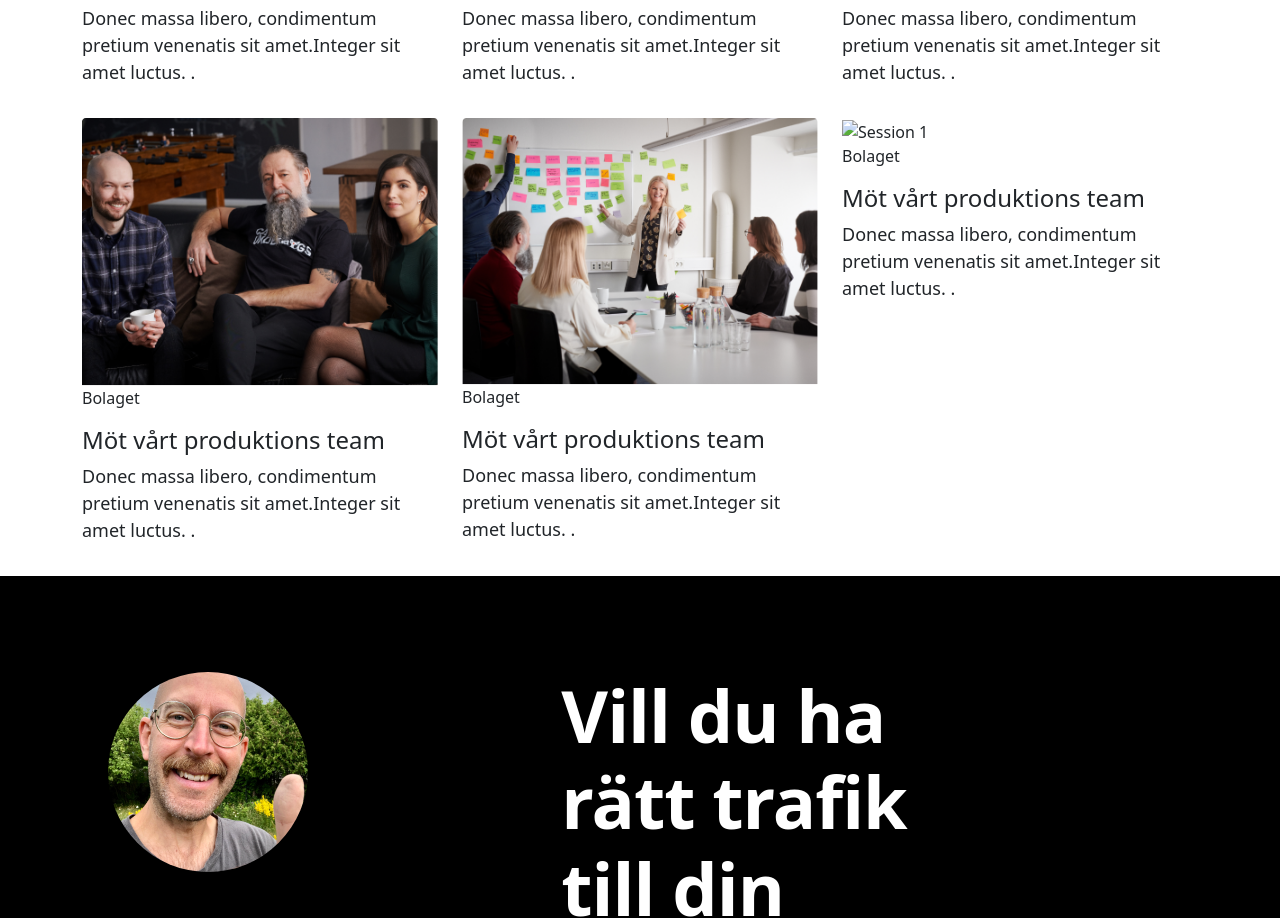
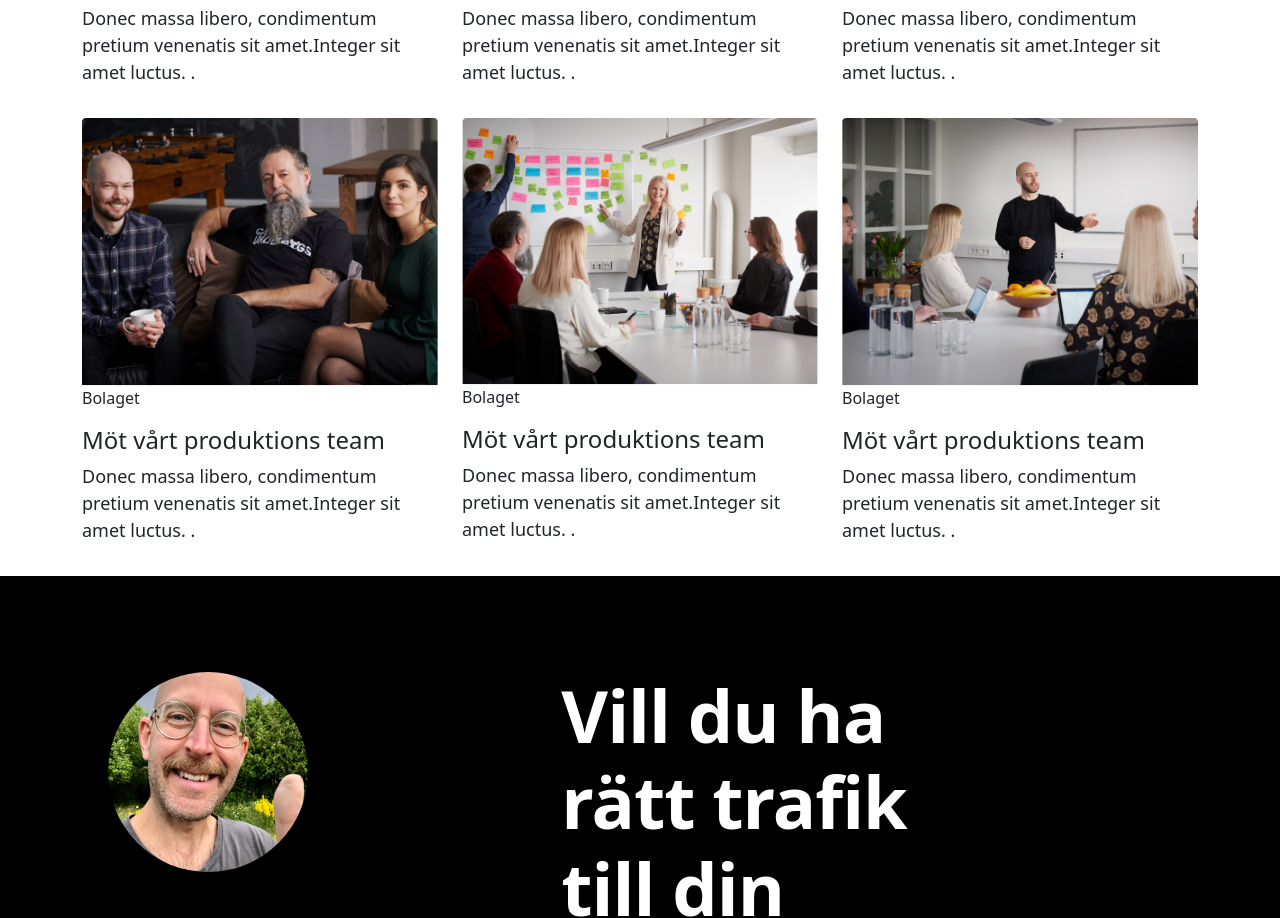
Before and after one commit to johnlarel247/itel203, a plain HTML site: page index.html in a window 1280 px wide. Shown: the part 3411-4329 px from the top of the page. Drawn offline with nearby package versions, Linux system fonts and the light colour scheme; files whose address does not match are found by name.

Commit message:
Update index.html

```diff
--- a/index.html
+++ b/index.html
@@ -235,7 +235,7 @@
                     </div>
                     <div class="col-md-4 col-sm-12">
                         <figure class="figure">
-                            <img src="JAJJA 1 men teachnig.png" alt="Session 1" class="Picture3">
+                            <img src="JAJJA 1 men teaching.png" alt="Session 1" class="Picture3">
                             <p class="Font3">Bolaget</p>
                             <h5 class="Font4">Möt vårt produktions team</h5>
                             <p class="Font1">Donec massa libero, condimentum pretium venenatis sit amet.Integer sit amet luctus. .</p>
```
